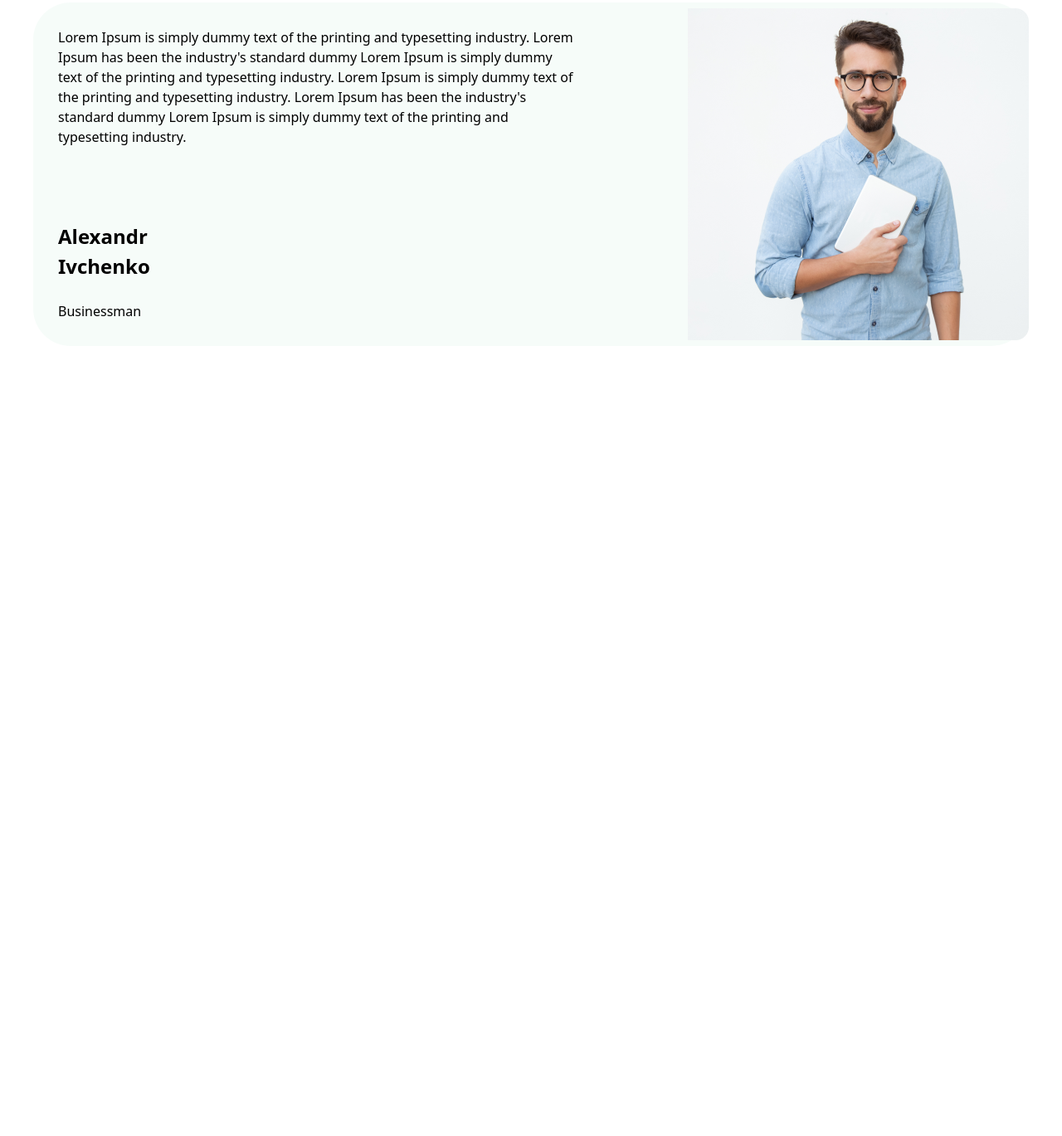
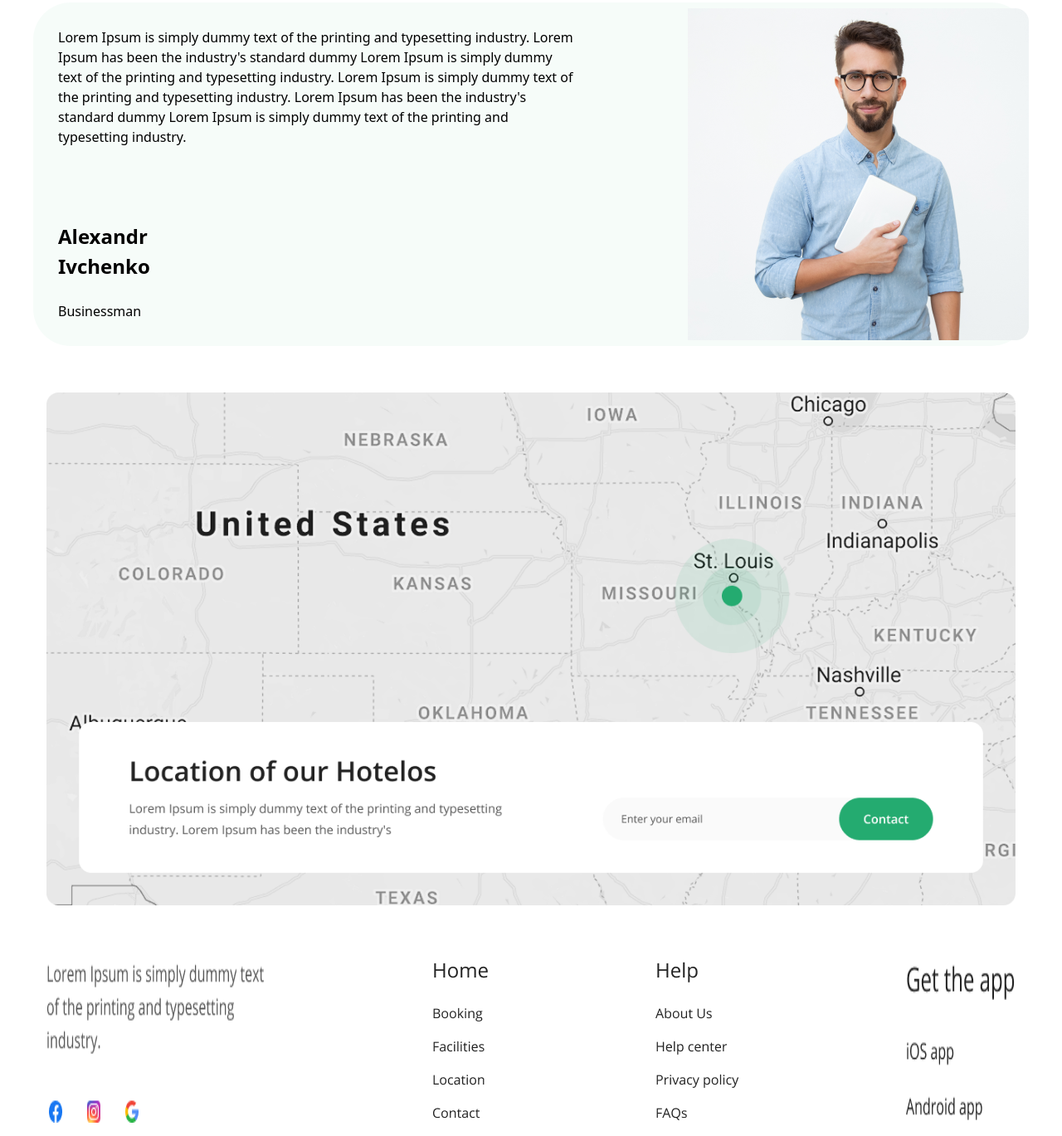
Before and after one commit to ibosh008/hometask, a website: page src/index.html in a window 1280 px wide. Shown: the part 2979-4348 px from the top of the page at 83% size. Before the commit the page ends 3396 px from the top, so only its background shows below. Drawn offline with Linux system fonts and the light colour scheme.

Commit message:
section5

```diff
--- a/src/index.html
+++ b/src/index.html
@@ -111,6 +111,20 @@
 
     </div>
 
+    <div class="max-w-300 m-auto mt-[40px] p-4">
+      <img src="./Company location & contact (1).png" alt="">
+    </div>
+
+    <div class="max-w-300 m-auto md:flex justify-between mt-[30px] p-4">
+
+
+        <img src="./Company details & social media.png" alt="">
+        <img src="./Home link.png" alt="">
+        <img src="./Help link.png" alt="">
+        <img src="./App downlead link.png" alt="">
+
+    </div>
+
 
 </body>
 </html>
```
Also changed, not shown: src/App downlead link.png (added), src/Company details & social media.png (added), src/Company location & contact (1).png (added), src/Help link.png (added), src/Home link.png (added).
